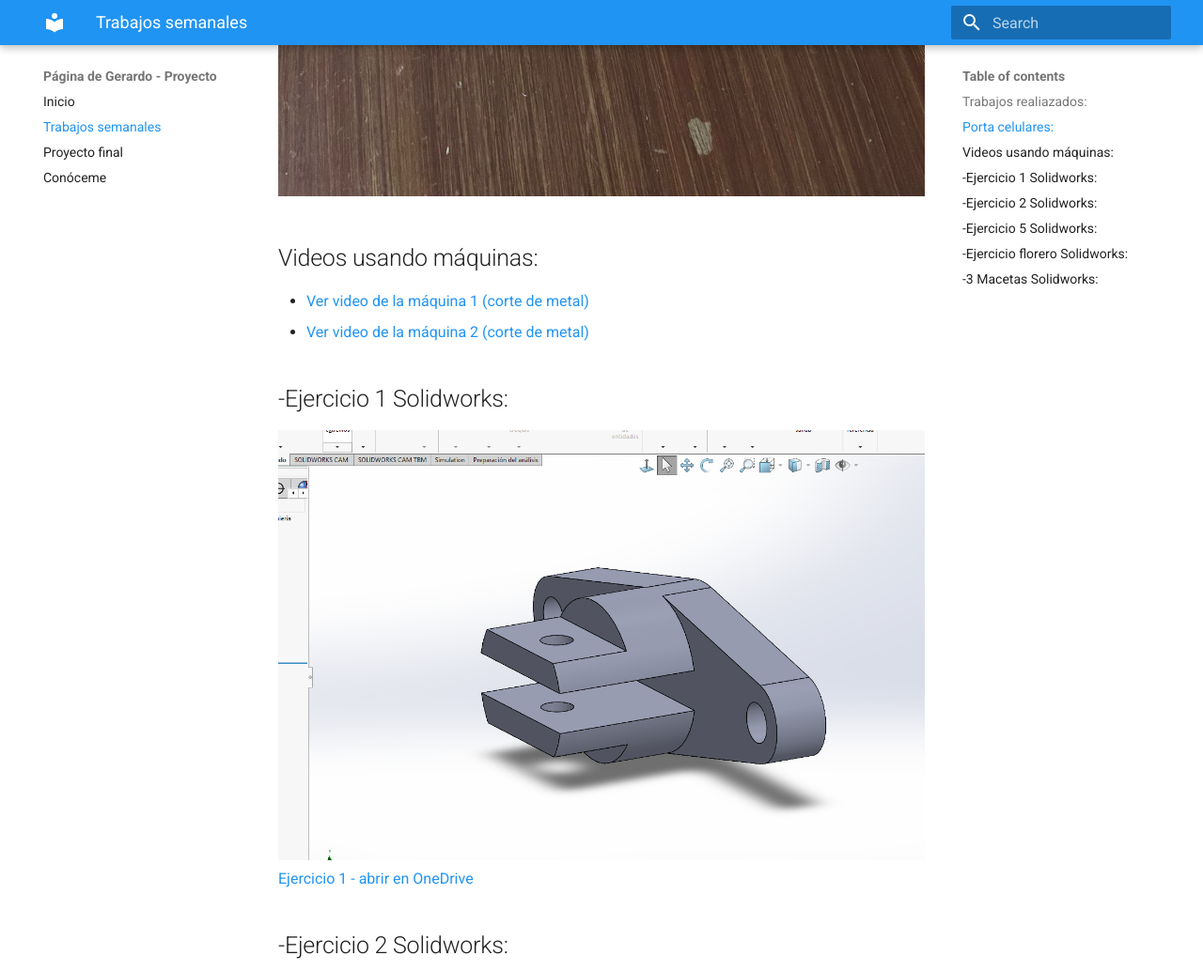
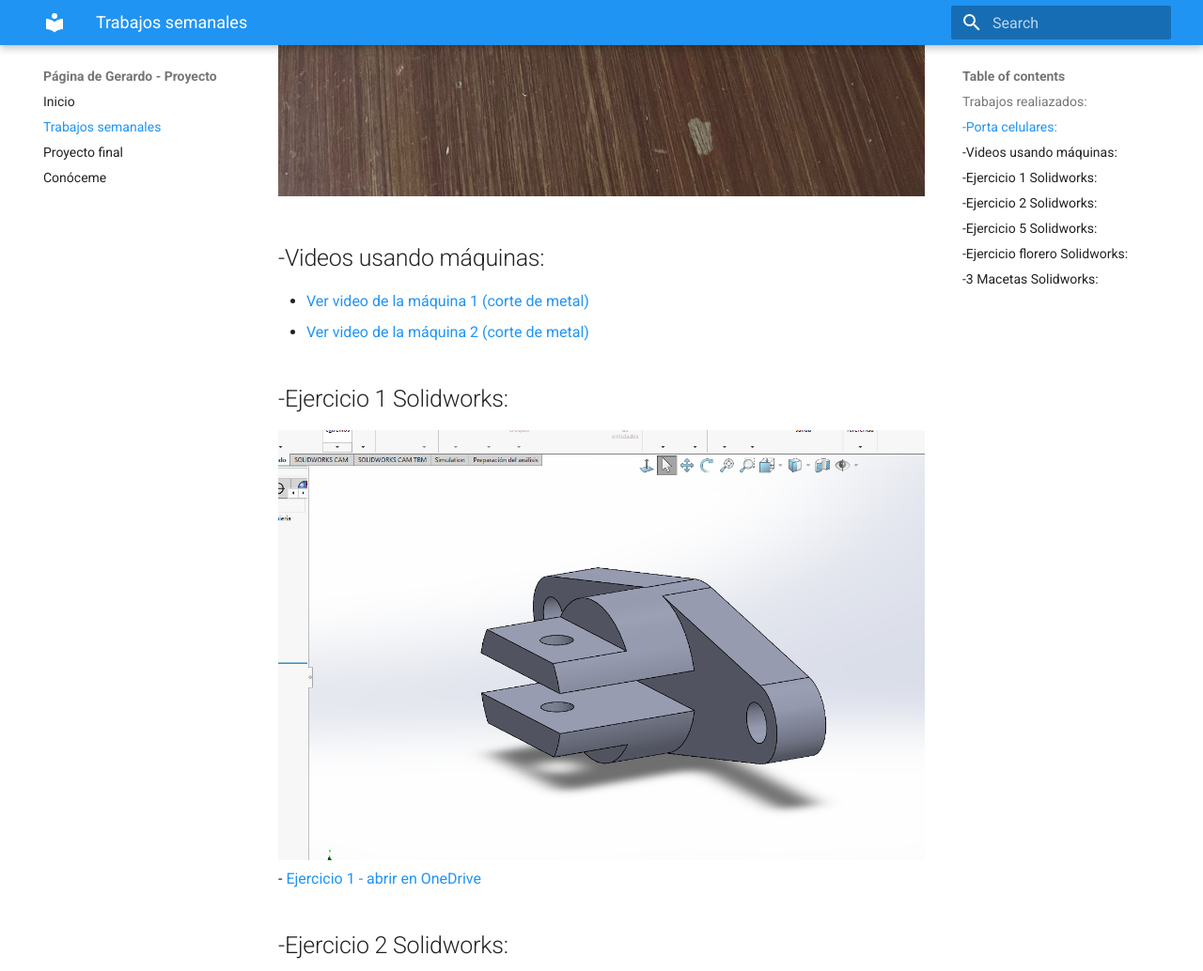
Before and after one commit to Gerardo-Esquivel/PortafolioProyecto, an MkDocs documentation site: the page built from docs/trabajos.md, in a window 1280 px wide and 1400 px high, scrolled down 1014 px. Shown: the top 1034 px of the window at 94% size. Built offline with MkDocs 1.6.1 and Material for MkDocs 9.7.7, drawn with Linux system fonts in a browser that asks for light colours; some of the changed text lies outside the part shown.

```diff
--- a/docs/trabajos.md
+++ b/docs/trabajos.md
@@ -2,29 +2,29 @@
 
 ##Trabajos realiazados:
 
-##Porta celulares:
+##-Porta celulares:
 ![portacelular](recursos/portacelular.jpeg "Portacelular")
 
-##Videos usando máquinas:
+##-Videos usando máquinas:
 - [Ver video de la máquina 1 (corte de metal)](recursos/videomaquina1.mp4)
 - [Ver video de la máquina 2 (corte de metal)](recursos/videomaquina2.mp4)
 
 
 ##-Ejercicio 1 Solidworks:
 ![ejercicio1](recursos/Ejercicio%201.png "Ejercicio 1")
-[Ejercicio 1 - abrir en OneDrive](https://iberopuebla-my.sharepoint.com/:u:/g/personal/204655_iberopuebla_mx/EWBl4jHbz4RNgMxER6b9eNQBFEurDA7G5h2rM6zumm4rmw?e=jkDMes "Abrir")
+- [Ejercicio 1 - abrir en OneDrive](https://iberopuebla-my.sharepoint.com/:u:/g/personal/204655_iberopuebla_mx/EWBl4jHbz4RNgMxER6b9eNQBFEurDA7G5h2rM6zumm4rmw?e=jkDMes "Abrir")
 
 ##-Ejercicio 2 Solidworks:
 ![ejercicio2](recursos/Ejercicio%202.png "Ejercicio 2")
-[Ejercicio 2 - abrir en OneDrive](https://iberopuebla-my.sharepoint.com/:u:/g/personal/204655_iberopuebla_mx/Ed8jhqfGd9hKiqUrl-jKElcB8v24usvNBnWIsZc72p19lQ?e=3hKL4Q "Abrir")
+- [Ejercicio 2 - abrir en OneDrive](https://iberopuebla-my.sharepoint.com/:u:/g/personal/204655_iberopuebla_mx/Ed8jhqfGd9hKiqUrl-jKElcB8v24usvNBnWIsZc72p19lQ?e=3hKL4Q "Abrir")
 
 ##-Ejercicio 5 Solidworks:
 ![ejercicio5](recursos/Ejercicio%205.png "Ejercicio 5")
-[Ejercicio 5 - abrir en OneDrive](https://iberopuebla-my.sharepoint.com/:u:/g/personal/204655_iberopuebla_mx/EdaDr198lUpBtvit8yMKs0gBoobjIiSexnizYv53iuPW3Q?e=IneyAa "Abrir")
+- [Ejercicio 5 - abrir en OneDrive](https://iberopuebla-my.sharepoint.com/:u:/g/personal/204655_iberopuebla_mx/EdaDr198lUpBtvit8yMKs0gBoobjIiSexnizYv53iuPW3Q?e=IneyAa "Abrir")
 
 ##-Ejercicio florero Solidworks:
 ![ejercicioflores](recursos/Ejercicio%20florero.png "Ejercicio florero")
-[Ejercicio florero - abrir en OneDrive](https://iberopuebla-my.sharepoint.com/:u:/g/personal/204655_iberopuebla_mx/EVYk4CmO-Q5Jj1Pv7fRBnNkB0_ryyG8IQQ1R-w_VbFL9GA?e=spguOh "Abrir")
+- [Ejercicio florero - abrir en OneDrive](https://iberopuebla-my.sharepoint.com/:u:/g/personal/204655_iberopuebla_mx/EVYk4CmO-Q5Jj1Pv7fRBnNkB0_ryyG8IQQ1R-w_VbFL9GA?e=spguOh "Abrir")
 
 ##-3 Macetas Solidworks:
 - Maceta 1
```
